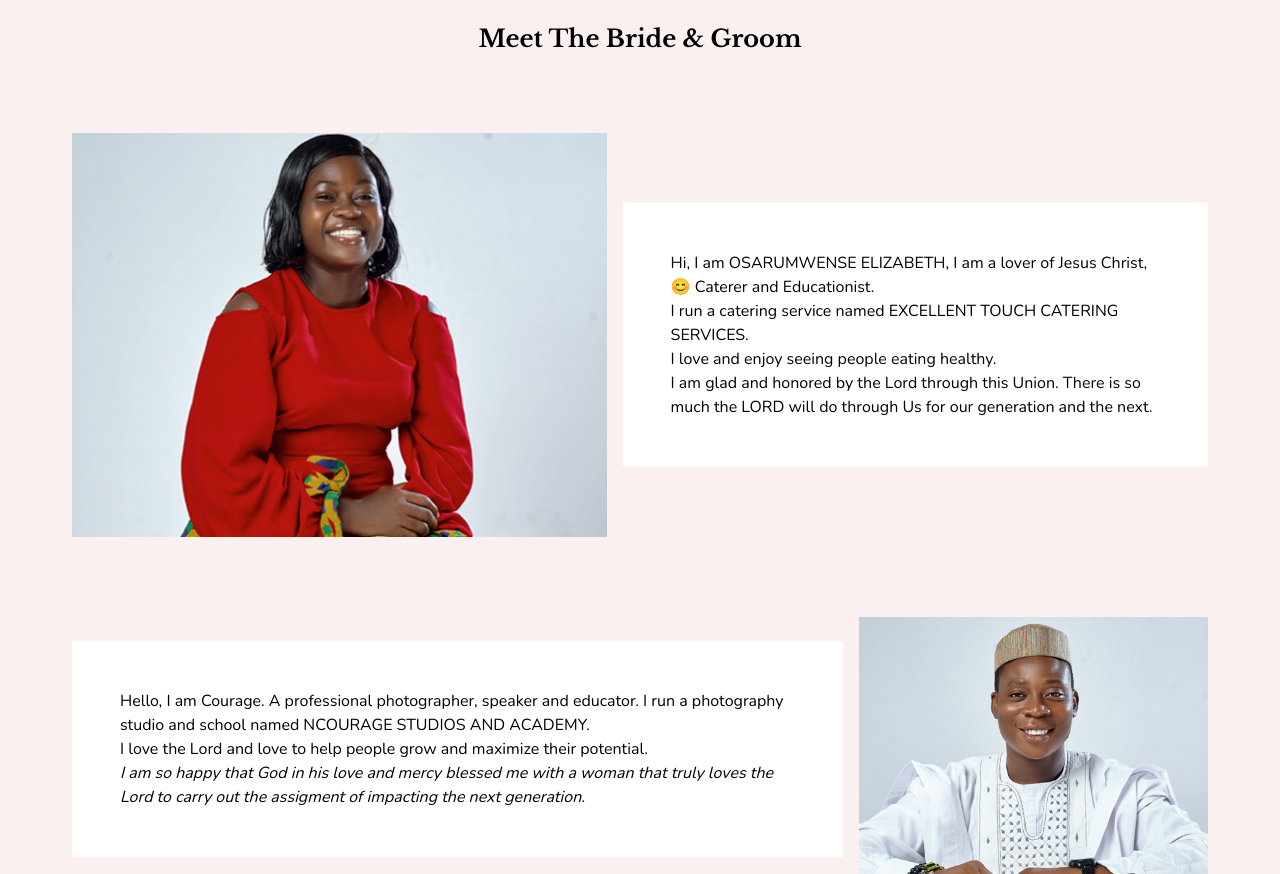
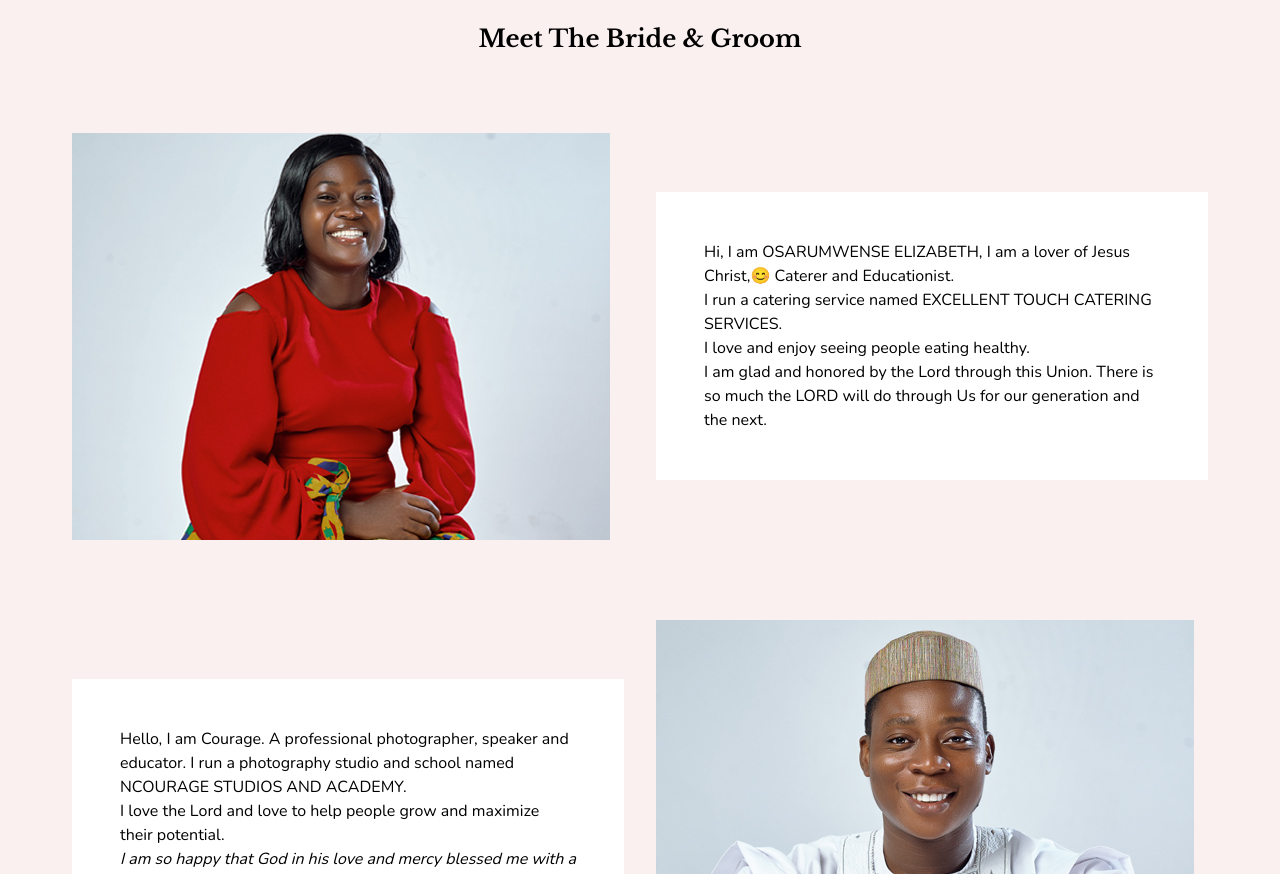
Before and after one commit to OdiriTeddie/nosaru, a plain HTML site: page index.html in a window 1280 px wide. Shown: the part 3360-4234 px from the top of the page. Drawn offline with nearby package versions, Linux system fonts and the light colour scheme.

Commit message:
removed outline and fixed meet section

```diff
--- a/index.html
+++ b/index.html
@@ -127,7 +127,7 @@
                     <h2>Meet The Bride & Groom</h2>
                 </div>
 
-                <div class="meet__bride flex">
+                <div class="meet__bride">
                     <div class="meet__bride-img">
                        <img src="./images/meet-bride.jpg" alt="">
                     </div>
@@ -141,7 +141,7 @@
                     </div>
                 </div>
 
-                <div class="meet__groom flex">
+                <div class="meet__groom ">
                     <div class="meet__groom-content">
                         <p>Hello, I am Courage.
                             A professional photographer, speaker and educator. I run a photography studio and school named NCOURAGE STUDIOS AND ACADEMY. </p>
@@ -152,7 +152,7 @@
                     </div>
 
                     <div class="meet__groom-img">
-                        <img src="./images/meet-groom1.jpg" alt="">
+                        <img src="./images/meet-groom.jpg" alt="">
                     </div>
                 </div>
             </div>
--- a/style.css
+++ b/style.css
@@ -201,7 +201,6 @@ button {
 
 .our-story__img {
     margin-top: 5rem;
-    outline: 1px solid red;
 }
 
 .our-story__arrow {
@@ -435,18 +434,30 @@ button {
 
     /********* Meet Section *************/
 
-    .meet__bride,
+    /* .meet__bride,
     .meet__groom {
         flex-direction: row;
         align-items: center;
+    } */
+
+    .meet__bride,
+    .meet__groom {
+        display: grid;
+        grid-template-columns: repeat(2, 1fr);
+        align-items: center;
+        justify-content: space-between;
+        gap: 2rem;
     }
 
-    .meet__bride-img,
+    /* .meet__bride-img,
     .meet__bride-content,
     .meet__groom-img,
     .meet__groom-content {
         width: 100%;
-    }
+    } */
+
+
+
 
 
     /******** Donate Section ***********/
```
